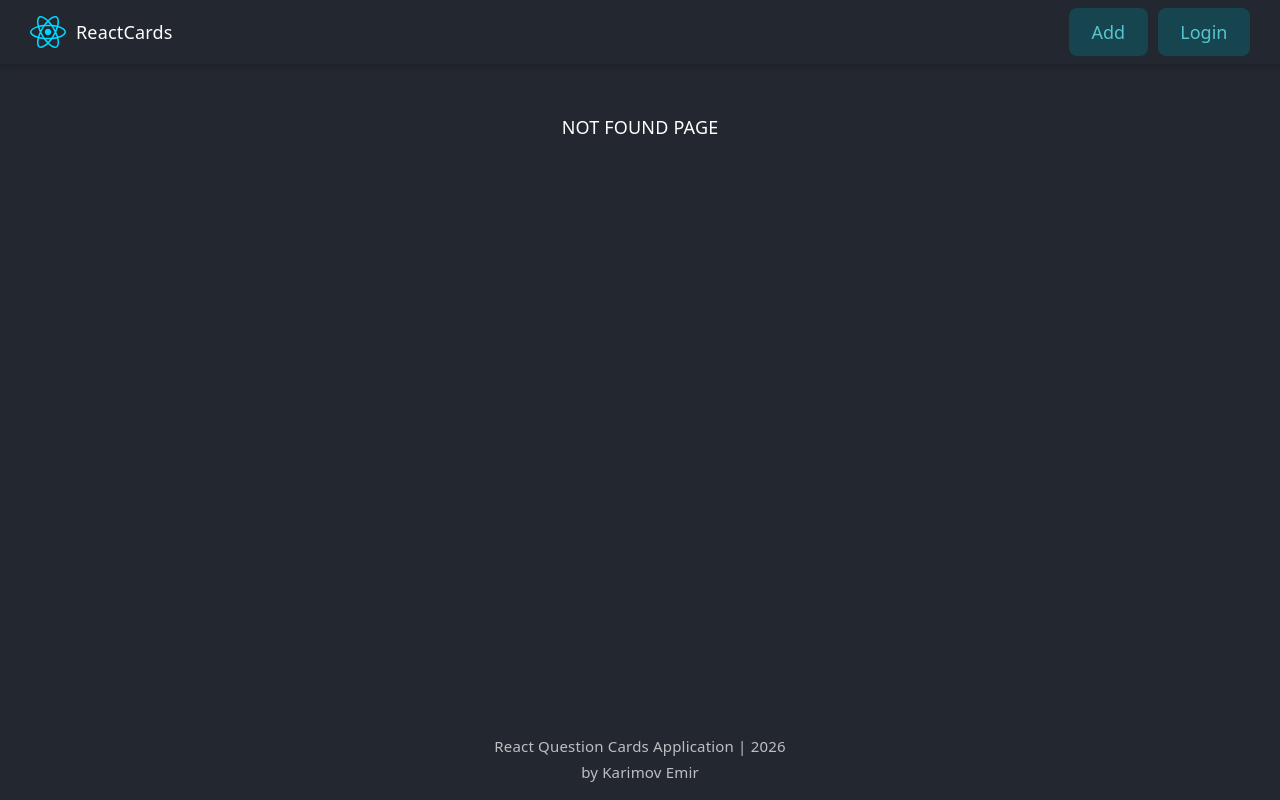
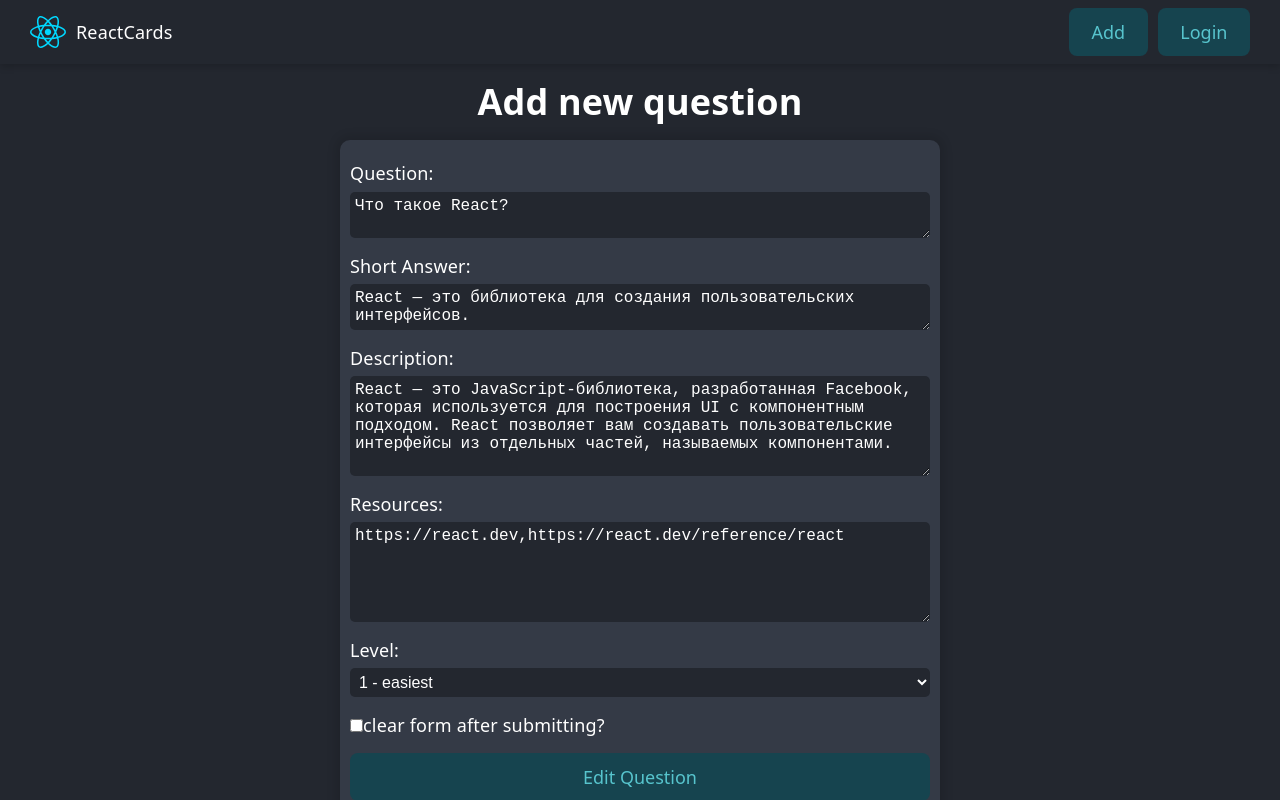
Before and after one commit to karimover/ReactCards-App, a React (Vite) app: page /editquestion/1 in a window 1280 px wide. Before the commit this address had no page. Built offline with nearby package versions, Linux system fonts and the light colour scheme; data requests are answered from the project's data file.

Commit message:
date format hepler, editQuestionPage

```diff
--- a/db.json
+++ b/db.json
@@ -23,7 +23,7 @@
       ],
       "level": 2,
       "completed": false,
-      "editDate": "03.02.2025, 20:25"
+      "editDate": "02.06.2026, 02:11"
     },
     {
       "id": "3",
@@ -565,5 +565,6 @@
       "level": 1,
       "completed": false
     }
-  ]
+  ],
+  "$schema": "./node_modules/json-server/schema.json"
 }
--- a/src/App.jsx
+++ b/src/App.jsx
@@ -4,6 +4,7 @@
 import { NotFoundPage } from "./pages/NotFoundPage";
 import { QuestionPage } from "./pages/QuestionPage";
 import { AddQuestionPageLazy } from "./pages/AddQuestionPage";
+import { EditQuestionPage } from "./pages/EditQuestionPage";
 
 function App() {
     return (
@@ -14,6 +15,7 @@
                     <Route path="/forbidden" element={<div>forbidden</div>} />
                     <Route path="/addquestion" element={<AddQuestionPageLazy />} />
                     <Route path="/question/:id" element={<QuestionPage />} />
+                    <Route path="/editquestion/:id" element={<EditQuestionPage />} />
 
                     <Route path="*" element={<NotFoundPage />} />
                 </Route>
--- a/src/components/QuestionForm/QuestionForm.jsx
+++ b/src/components/QuestionForm/QuestionForm.jsx
@@ -4,6 +4,8 @@
 export const QuestionForm = ({ formAction, state, isPending, submitBtnText }) => {
     return (
         <form action={formAction} className={cls.form}>
+            <input type="text" name="questionId" defaultValue={state.id} hidden />
+
             <div className={cls.formControl}>
                 <label htmlFor="questionField">Question: </label>
                 <textarea
--- a/src/components/QuestionForm/QuestionForm.module.css
+++ b/src/components/QuestionForm/QuestionForm.module.css
@@ -35,3 +35,7 @@
         outline: 2px solid var(--green-color);
     }
 }
+
+.checkbox {
+    accent-color: var(--green-color);
+}
--- /dev/null
+++ b/src/helpers/dateFormat.js
@@ -0,0 +1,9 @@
+export const dateFormat = (date) => {
+    return Intl.DateTimeFormat("ru-RU", {
+        day: "numeric",
+        month: "numeric",
+        year: "numeric",
+        hour: "2-digit",
+        minute: "2-digit",
+    }).format(date);
+};
--- /dev/null
+++ b/src/pages/EditQuestionPage/EditQuestion.jsx
@@ -0,0 +1,59 @@
+import { useActionState } from "react";
+import cls from "./EditQuestionPage.module.css";
+import { Loader } from "../../components/Loader";
+import { QuestionForm } from "../../components/QuestionForm";
+import { delayFn } from "../../helpers/delayFn";
+import { API_URL } from "../../constants";
+import { toast } from "react-toastify";
+import { dateFormat } from "../../helpers/dateFormat";
+
+const editCardAction = async (_prevState, formData) => {
+    try {
+        await delayFn();
+
+        const newQuestion = Object.fromEntries(formData);
+        const resources = newQuestion.resources.trim();
+        const questionId = newQuestion.questionId;
+        const isClearForm = newQuestion.clearForm;
+
+        const response = await fetch(`${API_URL}/react/${questionId}`, {
+            method: "PATCH",
+            body: JSON.stringify({
+                question: newQuestion.question,
+                answer: newQuestion.answer,
+                description: newQuestion.description,
+                resources: resources.length ? resources.split(",") : [],
+                level: Number(newQuestion.level),
+                completed: false,
+                editDate: dateFormat(new Date()),
+            }),
+        });
+
+        if (!response.ok) {
+            throw new Error(response.statusText);
+        }
+        const question = response.json();
+        toast.success("The question is edited successfully!");
+
+        return isClearForm ? {} : question;
+    } catch (error) {
+        toast.error(error.message);
+        return {};
+    }
+};
+
+export const EditQuestion = ( { initialState = {} }) => {
+    const [formState, formAction, isPending] = useActionState(editCardAction, { ...initialState, clearForm: false });
+
+    return (
+        <>
+            {isPending && <Loader />}
+
+            <h1 className={cls.formTitle}>Add new question</h1>
+
+            <div className={cls.formContainer}>
+                <QuestionForm formAction={formAction} state={formState} isPending={isPending} submitBtnText="Edit Question" />
+            </div>
+        </>
+    );
+};
--- /dev/null
+++ b/src/pages/EditQuestionPage/EditQuestionPage.jsx
@@ -0,0 +1,28 @@
+import { useParams } from "react-router-dom";
+import { useFetch } from "../../hooks/useFetch";
+import { API_URL } from "../../constants";
+import { useEffect, useState } from "react";
+import { Loader } from "../../components/Loader";
+import { EditQuestion } from "./EditQuestion";
+
+export const EditQuestionPage = () => {
+    const { id } = useParams();
+    const [question, setQuestion] = useState(null);
+
+    const [fetchQuestion, isQuestionLoading] = useFetch(async () => {
+        const response = await fetch(`${API_URL}/react/${id}`);
+        const data = await response.json();
+
+        setQuestion(data);
+    });
+
+    useEffect(() => {
+        fetchQuestion();
+    }, []);
+    return (
+        <>
+            {isQuestionLoading && <Loader />}
+            {question && <EditQuestion initialState={question}/>}
+        </>
+    );
+};
--- /dev/null
+++ b/src/pages/EditQuestionPage/EditQuestionPage.module.css
@@ -0,0 +1,14 @@
+.formTitle {
+    margin: 25px auto;
+    width: fit-content;
+}
+
+.formContainer {
+    position: relative;
+    width: 100%;
+    max-width: 600px;
+    margin: 0 auto;
+    border-radius: 10px;
+    background-color: var(--card-bg-color);
+    box-shadow: 0 0 8px 5px rgba(0, 0, 0, .1);
+}
--- /dev/null
+++ b/src/pages/EditQuestionPage/index.jsx
@@ -0,0 +1 @@
+export { EditQuestionPage } from "./EditQuestionPage";
```
